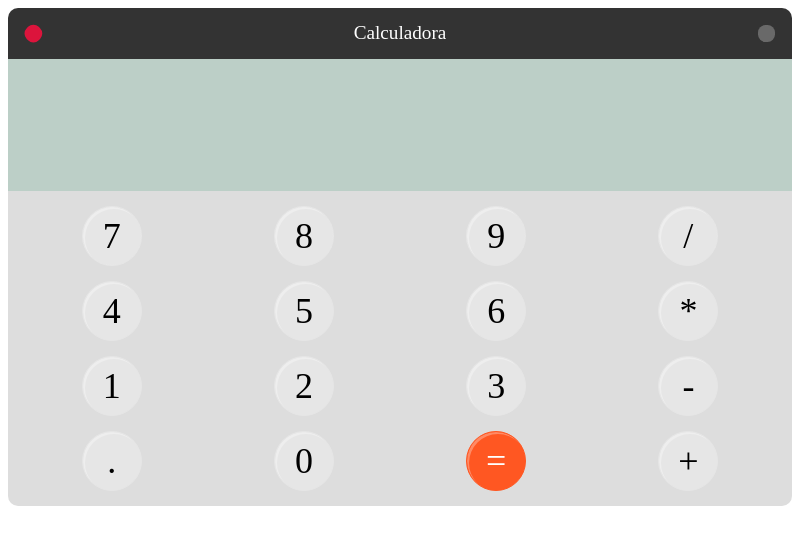
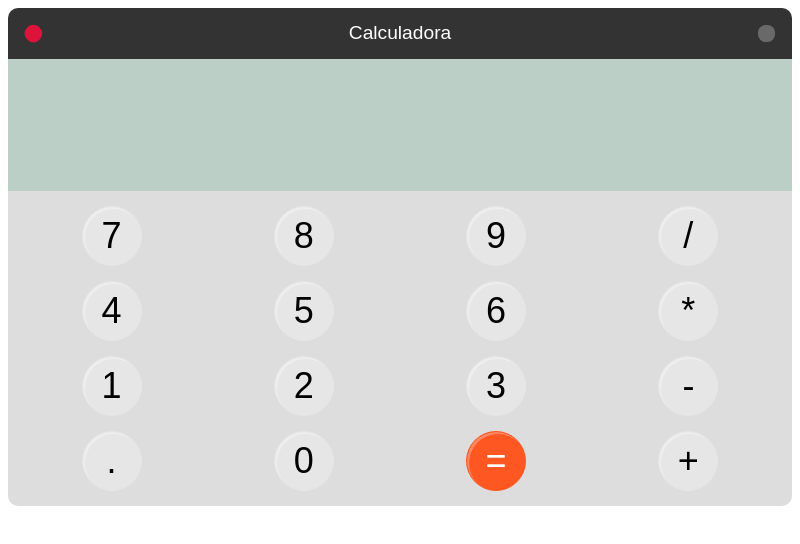
Before and after one commit to Fhernd/Electron-Curso, an Electron app: page App09-Calculadora/index.html in a window 800 px wide. Drawn offline with Linux system fonts and the light colour scheme.

Commit message:
Electron Curso: 175 Cambiar la Fuente de Texto de la GUI de la Calculadora con CSS
Cambiar la Fuente de Texto de la GUI de la Calculadora con CSS con el lenguaje de programación JavaScript y el framework Electron.

```diff
--- a/App09-Calculadora/css/styles.css
+++ b/App09-Calculadora/css/styles.css
@@ -60,6 +60,7 @@ html {
 }
 
 body {
+    font: 1.5rem 'roboto_font', sans-serif;
     font-weight: 300;
 }
 
--- a/App09-Calculadora/index.html
+++ b/App09-Calculadora/index.html
@@ -5,6 +5,7 @@
     <meta name="viewport" content="width=device-width, initial-scale=1.0">
     <title>Calculadora</title>
 
+    <link rel="stylesheet" href="fonts/tipografia.css">
     <link rel="stylesheet" href="css/styles.css">
 </head>
 <body>
```
